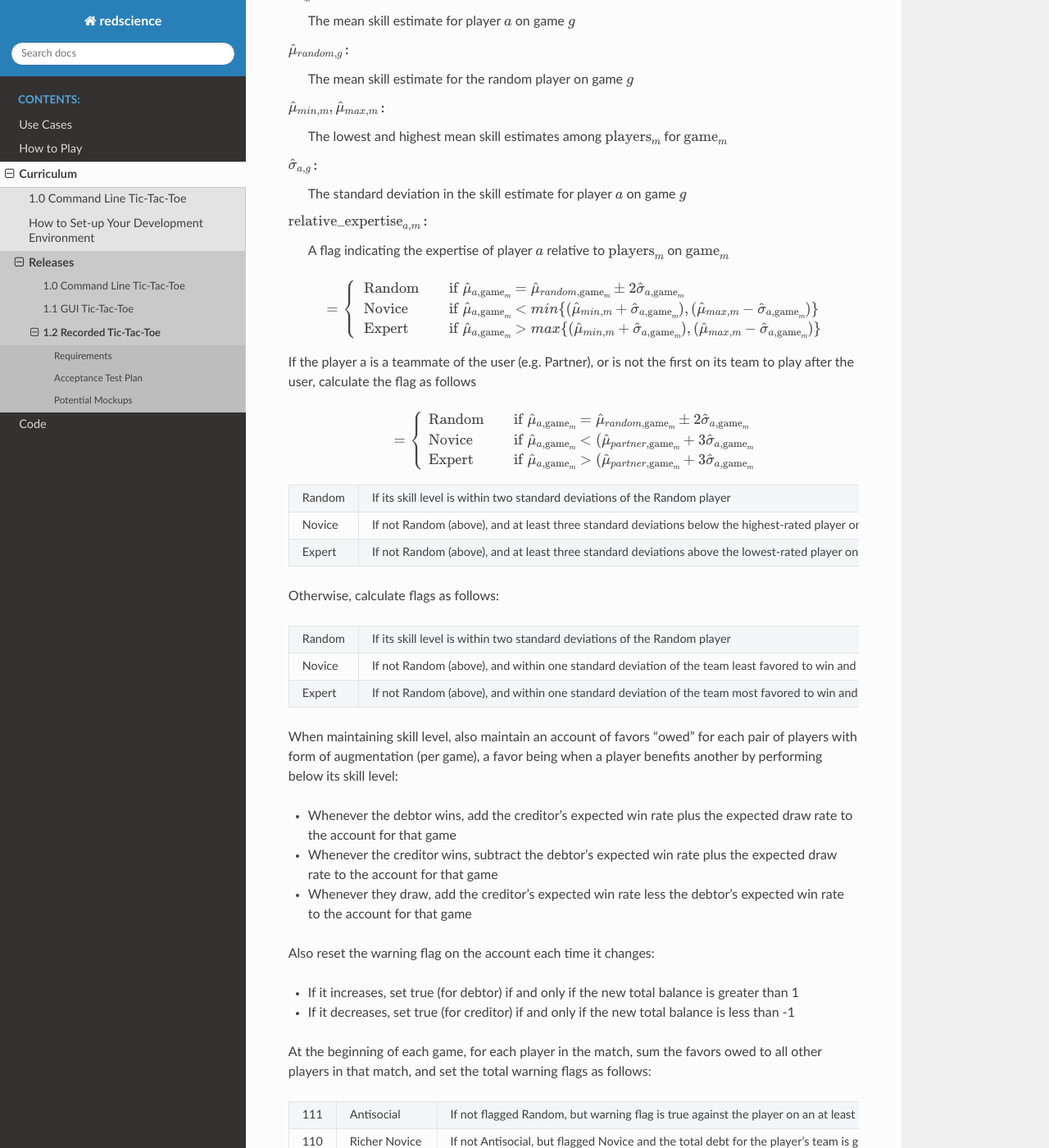
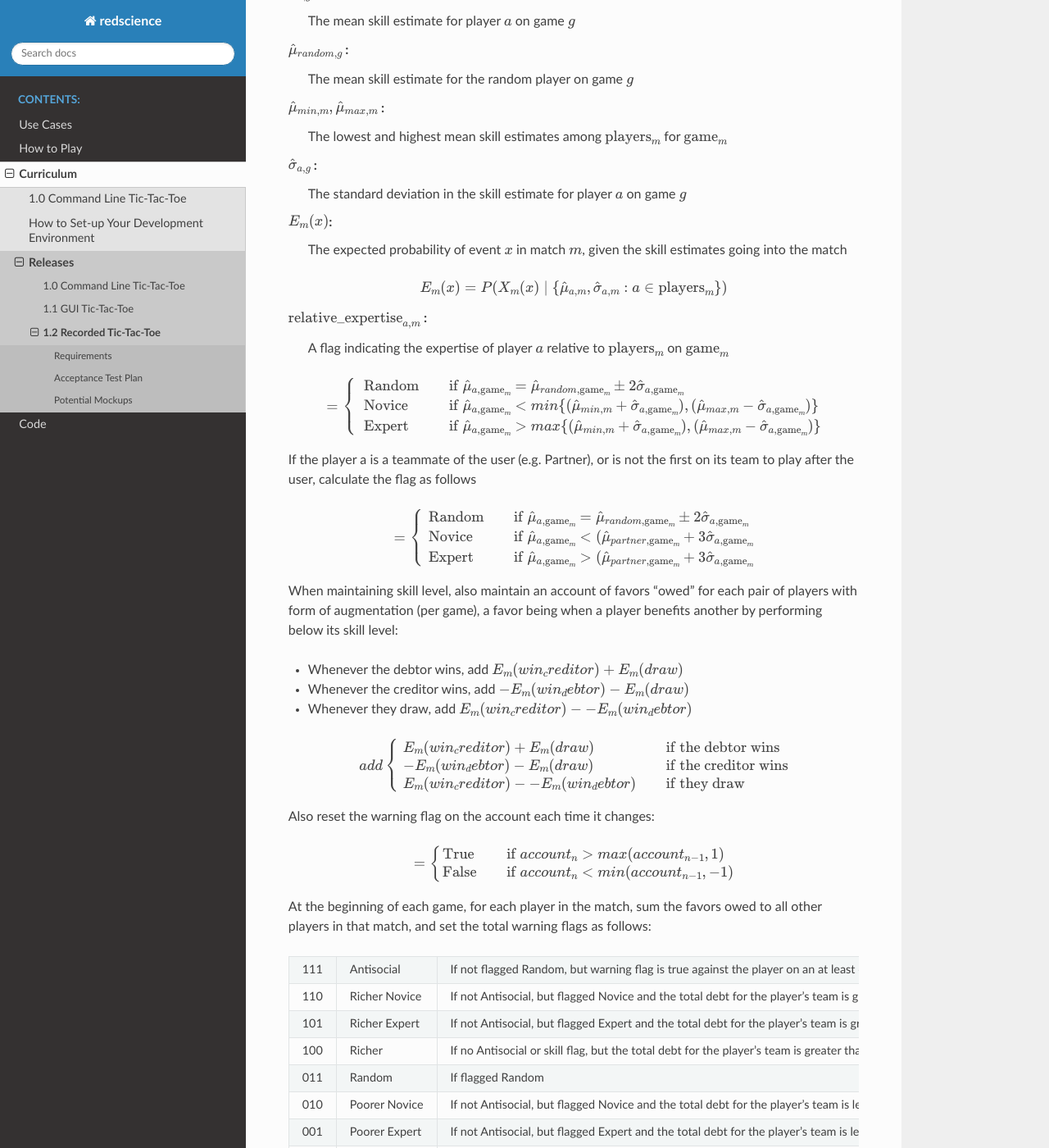
Before and after one commit to ChrisSantosLang/redscience, a Sphinx documentation site: the page built from docs/source/releases/recorded.rst, in a window 1280 px wide and 1400 px high, scrolled down 943 px. Shown: the whole window at 82% size. Built offline with Sphinx 7.4.7 and the Read the Docs theme 2.0.0, drawn with Linux system fonts in a browser that asks for light colours; pages that are not in the unit, such as notebooks, are missing from menus; some of the changed text lies outside the part shown.

Commit message:
Update recorded.rst

```diff
--- a/docs/source/releases/recorded.rst
+++ b/docs/source/releases/recorded.rst
@@ -59,6 +59,14 @@ flags” for each player in the match:
   The standard deviation in the skill estimate for player :math:`a` on
   game :math:`g`
 
+:math:`E_m(x)`:
+  The expected probability of event :math:`x` in match :math:`m`, given
+  the skill estimates going into the match
+
+.. math::
+   E_m(x) = P(X_m(x) \mid \{\hat{\mu}_{a, m},
+   \hat{\sigma}_{a, m} : a \in \text{players}_m \})
+
 :math:`\text{relative_expertise}_{a, m}` :
   A flag indicating the expertise of player :math:`a` relative to
   :math:`\text{players}_m` on :math:`\text{game}_m`
@@ -91,46 +99,31 @@ first on its team to play after the user, calculate the flag as follows
     \end{cases}
 
 
-======  ===========================================================
-Random  If its skill level is within two standard deviations of the
-        Random player
-Novice  If not Random (above), and at least three standard deviations
-        below the highest-rated player on its team.
-Expert  If not Random (above), and at least three standard deviations
-        above the lowest-rated player on its team.
-======  ===========================================================
-
-Otherwise, calculate flags as follows:
-
-======  ===========================================================
-Random  If its skill level is within two standard deviations of the
-        Random player
-Novice  If not Random (above), and within one standard deviation of
-        the team least favored to win and at least one standard
-        deviation below the team most favored to win
-Expert  If not Random (above), and within one standard deviation of
-        the team most favored to win and at least one standard
-        deviation above the team least favored to win
-======  ===========================================================
-
 When maintaining skill level, also maintain an account of favors
 “owed” for each pair of players with form of augmentation (per
 game), a favor being when a player benefits another by performing
 below its skill level:
 
-* Whenever the debtor wins, add the creditor’s expected win rate
-  plus the expected draw rate to the account for that game
-* Whenever the creditor wins, subtract the debtor’s expected win
-  rate plus the expected draw rate to the account for that game
-* Whenever they draw, add the creditor’s expected win rate less
-  the debtor’s expected win rate to the account for that game
+* Whenever the debtor wins, add :math:`E_m(win_creditor) + E_m(draw)`
+* Whenever the creditor wins, add :math:`-E_m(win_debtor) - E_m(draw)`
+* Whenever they draw, add :math:`E_m(win_creditor) - -E_m(win_debtor)`
+
+.. math::
+   add
+    \begin{cases}
+      E_m(win_creditor) + E_m(draw)   & \quad \text{if the debtor wins}\\
+      -E_m(win_debtor) - E_m(draw)   & \quad \text{if the creditor wins}\\
+      E_m(win_creditor) - -E_m(win_debtor)   & \quad \text{if they draw}
+    \end{cases}
 
 Also reset the warning flag on the account each time it changes:
 
-* If it increases, set true (for debtor) if and only if the new
-  total balance is greater than 1
-* If it decreases, set true (for creditor) if and only if the new
-  total balance is less than -1
+.. math::
+   =
+    \begin{cases}
+      \text{True}   & \quad \text{if } account_n > max(account_{n-1}, 1)\\
+      \text{False}  & \quad \text{if } account_n < min(account_{n-1}, -1)
+    \end{cases}
 
 At the beginning of each game, for each player in the match, sum the
 favors owed to all other players in that match, and set the total
@@ -175,14 +168,6 @@ and form of augmentation. For each other (augmented)
 partner/opponent, display *Win Boost*, *Kick Back*, *Draw Boost*,
 *Relative Rating*, *Preference*, *Favors Owed* and the days, months,
 or years since their most recent match.
-
-:math:`E_m(x)`:
-  The expected probability of event :math:`x` in match :math:`m`, given
-  the skill estimates going into the match
-
-.. math::
-   E_m(x) = P(X_m(x) \mid \{\hat{\mu}_{a, m},
-   \hat{\sigma}_{a, m} : a \in \text{players}_m \})
 
 :math:`\text{win_boost}_{a, b, g}`:
   The boost to player :math:`a`'s win rate on game :math:`g` in
```
